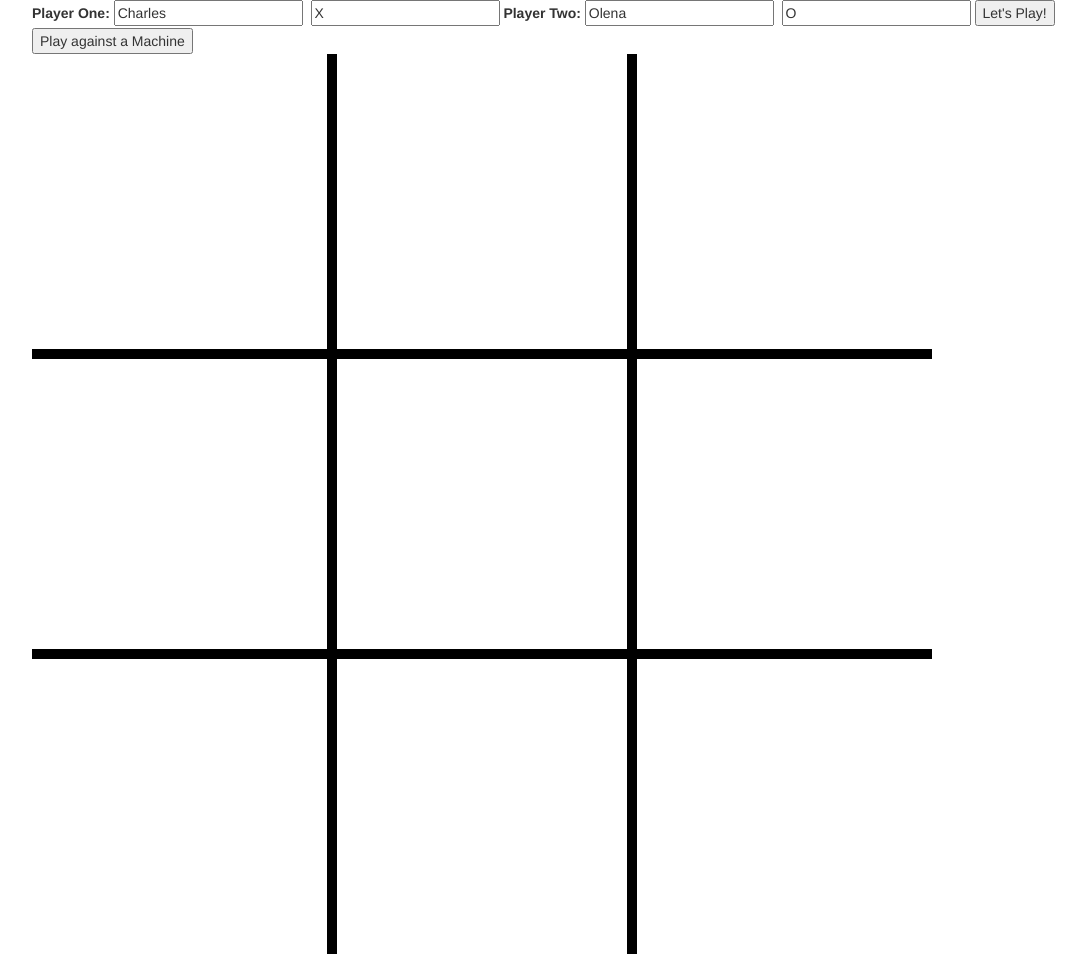
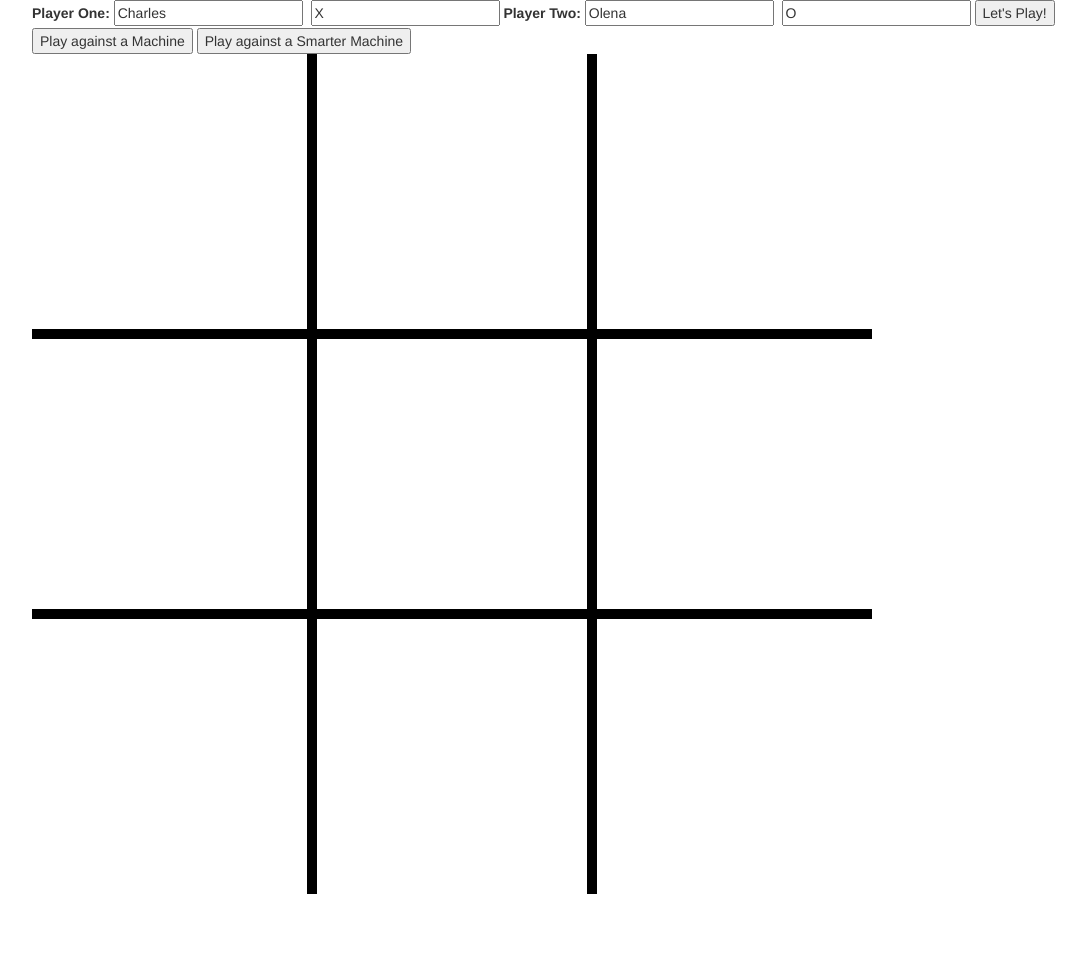
Before and after one commit to LenaKuchko/tic-tac-toe, a plain HTML site: page index.html in a window 1280 px wide. Shown: the whole page, without its empty margins (38-1124 px from the left). After the commit the page ends 894 px from the top, so only its background shows below. Drawn offline with nearby package versions, Linux system fonts and the light colour scheme.

Commit message:
redo cell-indexing system

```diff
--- a/css/styles.css
+++ b/css/styles.css
@@ -1,8 +1,9 @@
 td {
   text-align: center;
-  font-size: 150px;
-  height: 300px;
-  width: 300px;
+  font-size: 190px;
+  padding: 0px;
+  height: 280px;
+  width: 280px;
   border: 10px solid black;
 }
 
--- a/index.html
+++ b/index.html
@@ -23,21 +23,22 @@
         <button type="submit">Let's Play!</button>
       </form>
       <button type="button" name="vs-computer">Play against a Machine</button>
+      <button type="button" name="vs-better-computer">Play against a Smarter Machine</button>
         <table>
           <tr>
-            <td class="top left" id="11"></td>
-            <td class="top" id="21"></td>
-            <td class="top right" id="31"></td>
+            <td class="top left" id="0"></td>
+            <td class="top" id="1"></td>
+            <td class="top right" id="2"></td>
           </tr>
           <tr>
-            <td class="left" id="12"></td>
-            <td class="" id="22"></td>
-            <td class=" right" id="32"></td>
+            <td class="left" id="3"></td>
+            <td class="" id="4"></td>
+            <td class=" right" id="5"></td>
           </tr>
           <tr>
-            <td class="bottom left" id="13"></td>
-            <td class="bottom" id="23"></td>
-            <td class="bottom right" id="33"></td>
+            <td class="bottom left" id="6"></td>
+            <td class="bottom" id="7"></td>
+            <td class="bottom right" id="8"></td>
           </tr>
         </table>
     </div>
--- a/js/scripts.js
+++ b/js/scripts.js
@@ -66,7 +66,7 @@ Game.prototype.findCell = function(id) {
 
 Game.prototype.emphasizeWinners = function(array) {
   for (var i = 0; i < array.length; i++) {
-    $("#" + this.cells[array[i]].id).addClass("winning");
+    $("#" + array[i]).addClass("winning");
   }
   this.complete = true;
 }
@@ -99,8 +99,8 @@ Game.prototype.freeCells = function () {
 
 function Cell(id) {
   this.id     = id;
-  this.x      = id[0];
-  this.y      = id[1];
+  // this.x      = id[0];
+  // this.y      = id[1];
   this.state  = false;
   this.symbol = "";
 }
@@ -143,6 +143,19 @@ $(function () {
     ourGame.currentPlayer = playerOne;
   });
 
+  $("button[name=vs-better-computer]").click(function() {
+    var playerOne = new Player($("input[name=player1]").val(), $("input[name=player1-symbol]").val());
+    var playerTwo = new Player("HAL 9000", "(O)");
+    ourGame.players.push(playerOne);
+    ourGame.players.push(playerTwo);
+    ourGame.ai = true;
+
+    $("form").hide();
+    //TODO: Randomize which player goes first
+    alert(playerOne.name + ", you're going first!");
+    ourGame.currentPlayer = playerOne;
+  });
+
   $("td").click(function() {
     if (!ourGame.complete && ourGame.players.length === 2) {
       var currentCell = ourGame.findCell($(this)[0].id);
@@ -152,6 +165,7 @@ $(function () {
       }
       ourGame.checkForWin(ourGame.currentPlayer.symbol);
       ourGame.changeTurn();
+      //TODO: DRY this, maybe?
       if (ourGame.ai && !ourGame.complete && ourGame.freeCells()) {
         var roboCell = ourGame.roboMove();
         roboCell.update(ourGame.currentPlayer.symbol);
```
